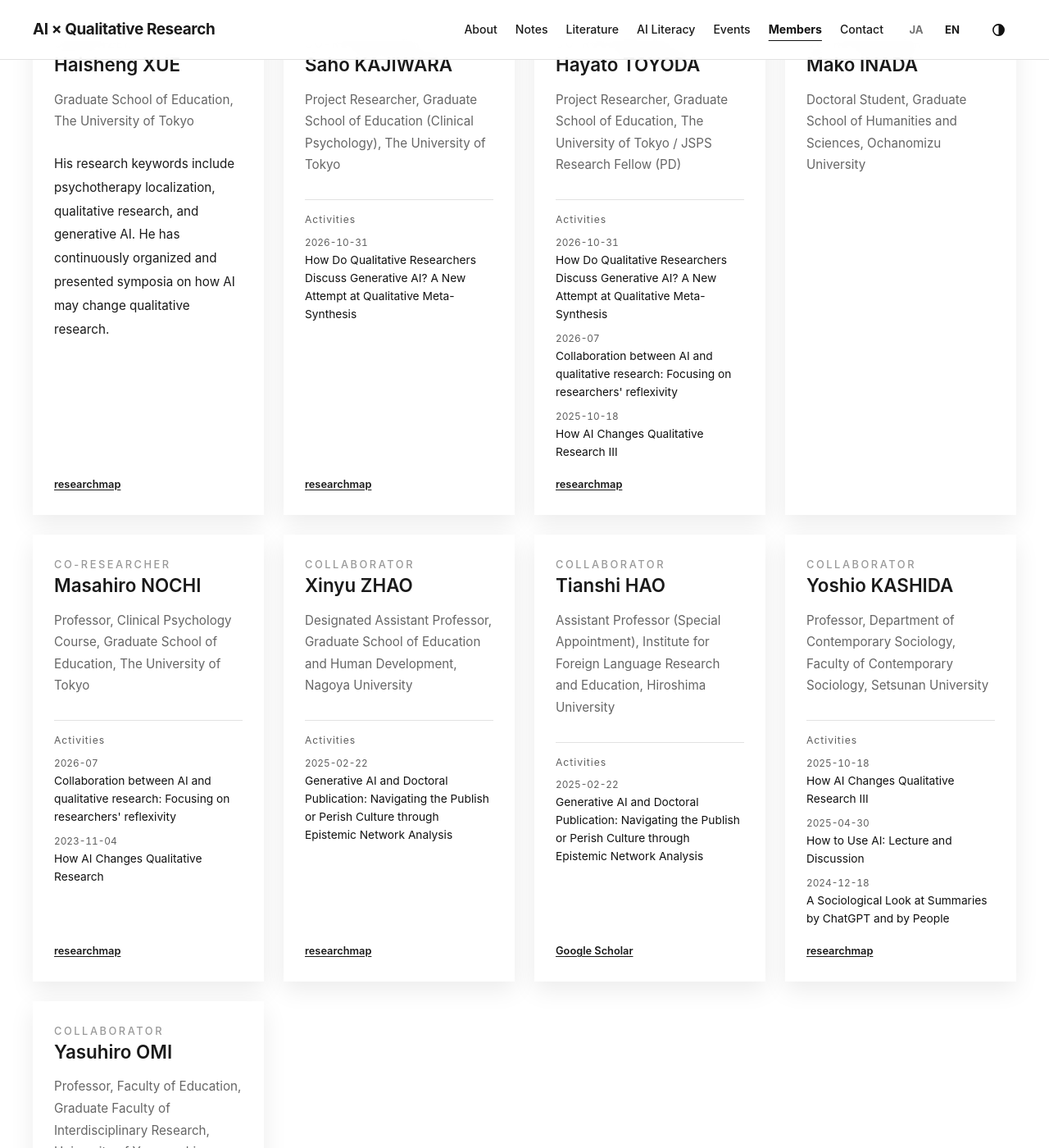
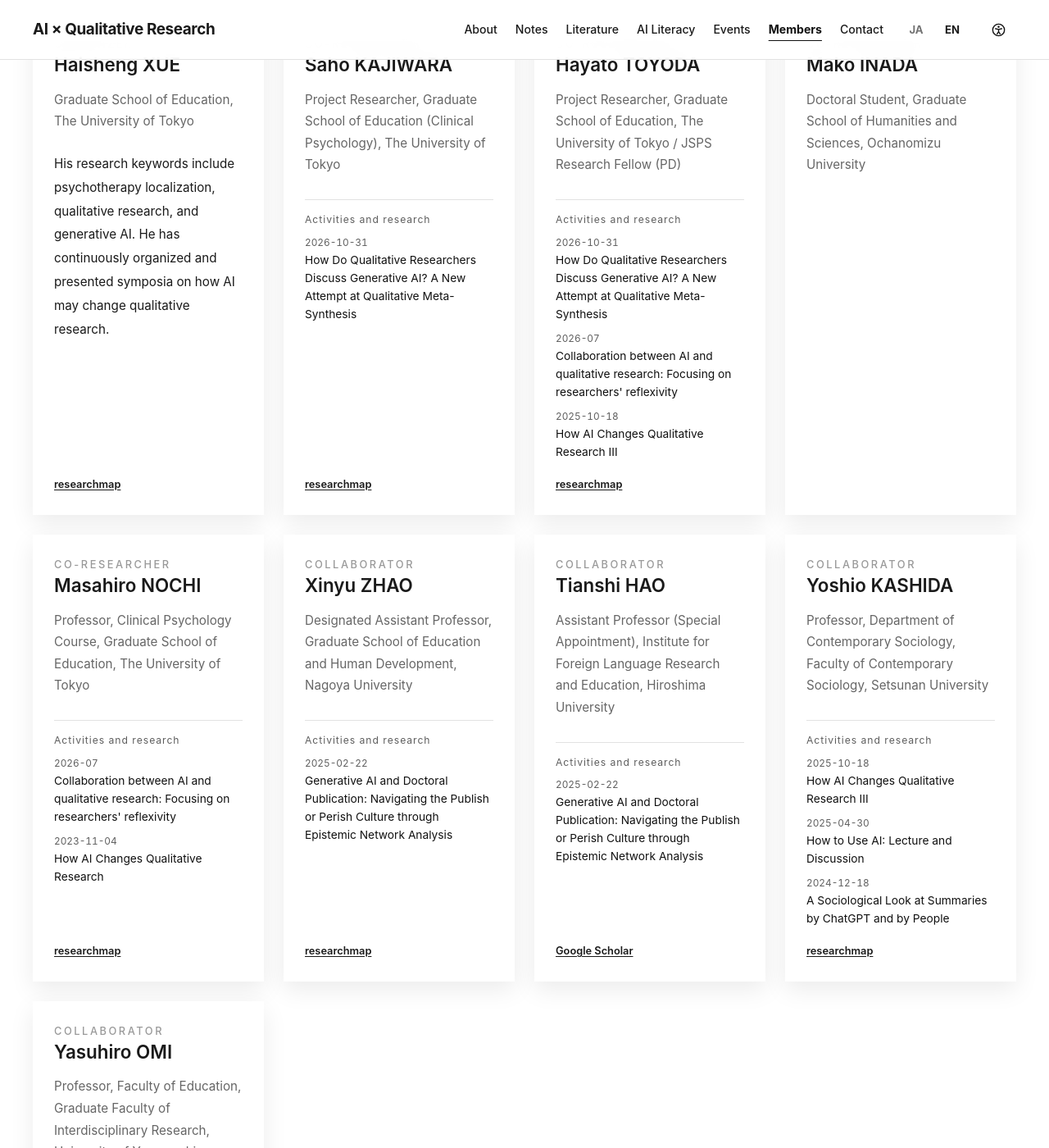
Before and after one commit to xuehaisheng/ai-qualitative-research, a Jekyll site: the page built from members.html, in a window 1280 px wide and 1400 px high, scrolled down 316 px. Shown: the whole window at 82% size. Built offline with Jekyll 4.4.1, drawn with Linux system fonts in a browser that asks for light colours; some of the changed text lies outside the part shown.

Commit message:
Use the accessibility figure for display settings; label member activities as 活動や研究
Co-Authored-By: Claude Opus 5.5 <noreply@anthropic.com>
Claude-Session: https://claude.ai/code/session_01Lmg6w9NJRA6yGBV9Eynzga

```diff
--- a/_includes/member-card.html
+++ b/_includes/member-card.html
@@ -3,6 +3,6 @@
 <h3 data-bilingual data-ja="{{ member.name.ja | escape }}" data-en="{{ member.name.en | escape }}">{{ member.name.ja | escape }}</h3>
 <div class="member-affiliation" data-bilingual data-ja="{{ member.affiliation.ja | escape }}" data-en="{{ member.affiliation.en | escape }}">{{ member.affiliation.ja | escape }}</div>
 {% if member.bio.ja != '' %}<p data-bilingual data-ja="{{ member.bio.ja | escape }}" data-en="{{ member.bio.en | escape }}">{{ member.bio.ja | escape }}</p>{% endif %}
-{% if include.activities and member.id != 'xue' %}{% assign member_events = site.data.events | sort: 'date' | reverse %}{% capture items %}{% for e in member_events %}{% if e.members contains member.id %}<li><a href="{{ '/events/' | relative_url }}#{{ e.id }}"><span class="member-event-date">{{ e.date | escape }}</span><span data-bilingual data-ja="{{ e.title.ja | escape }}" data-en="{{ e.title.en | escape }}">{{ e.title.ja | escape }}</span></a></li>{% endif %}{% endfor %}{% endcapture %}{% assign items_check = items | strip %}{% if items_check != '' %}<div class="member-events"><div class="member-events-label" data-bilingual data-ja="参加した活動" data-en="Activities">参加した活動</div><ul>{{ items }}</ul></div>{% endif %}{% endif %}
+{% if include.activities and member.id != 'xue' %}{% assign member_events = site.data.events | sort: 'date' | reverse %}{% capture items %}{% for e in member_events %}{% if e.members contains member.id %}<li><a href="{{ '/events/' | relative_url }}#{{ e.id }}"><span class="member-event-date">{{ e.date | escape }}</span><span data-bilingual data-ja="{{ e.title.ja | escape }}" data-en="{{ e.title.en | escape }}">{{ e.title.ja | escape }}</span></a></li>{% endif %}{% endfor %}{% endcapture %}{% assign items_check = items | strip %}{% if items_check != '' %}<div class="member-events"><div class="member-events-label" data-bilingual data-ja="活動や研究" data-en="Activities and research">活動や研究</div><ul>{{ items }}</ul></div>{% endif %}{% endif %}
 {% if member.profile_url != '' %}<a class="text-link" href="{{ member.profile_url | escape }}" target="_blank" rel="noopener"{% if include.copy %} tabindex="-1"{% endif %}>{% if member.profile_label.ja %}<span data-bilingual data-ja="{{ member.profile_label.ja | escape }}" data-en="{{ member.profile_label.en | escape }}">{{ member.profile_label.ja }}</span>{% else %}{{ member.profile_label | default: "researchmap" }}{% endif %}</a>{% endif %}
 </article>
```
Also changed, not shown: _includes/icons/display.svg.
